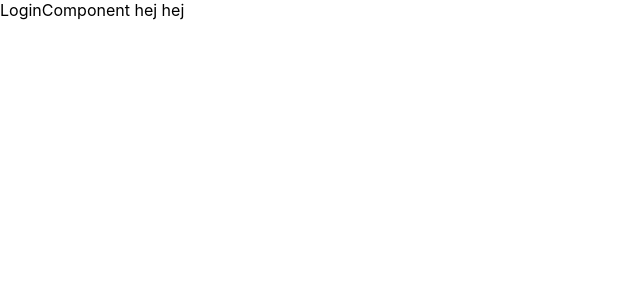
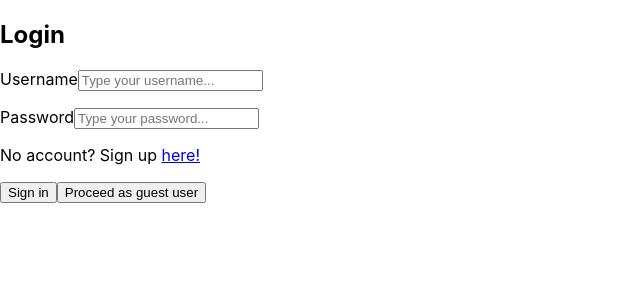
Before and after one commit to josefinelihogberg/Bookster, a React (Create React App) app in the folder client/: page /login in a window 1280 px wide. Shown: the top 300 px of the page, without its empty margins (0-640 px from the left). Built offline with nearby package versions, Linux system fonts and the light colour scheme.

Commit message:
add login and authService

```diff
--- /dev/null
+++ b/client/src/component/AccountComponent.js
@@ -0,0 +1,17 @@
+import { useState, useEffect } from "react";
+import userService from "../service/userService";
+
+export default function AccountComponent() {
+  const [username, setUsername] = useState("");
+
+  useEffect(() => {
+    setUsername(userService.getUsername());
+  }, []);
+
+  return (
+    <div>
+      <p>Browsing as user: {username}</p>
+      <button className="signOut-btn">Sign out</button>
+    </div>
+  );
+}
--- a/client/src/component/CredentialComponent.js
+++ b/client/src/component/CredentialComponent.js
@@ -1,4 +1,14 @@
-const CredentialComponent = () => {
-  return <div>CredentialComponent</div>;
-};
-export default CredentialComponent;
+export default function CredentialComponent({ onTextChange }) {
+  return (
+    <div>
+      <p>
+        <label>Username</label>
+        <input placeholder="Type your username..." name="username" onChange={(e) => onTextChange(e.target)} type="text" data-testid="username-field" />
+      </p>
+      <p>
+        <label>Password</label>
+        <input placeholder="Type your password..." name="password" onChange={(e) => onTextChange(e.target)} type="password" data-testid="password-field" />
+      </p>
+    </div>
+  );
+}
--- /dev/null
+++ b/client/src/component/LibraryComponent.js
@@ -0,0 +1,4 @@
+const LibraryComponent = () => {
+  return <div>LibraryComponent</div>;
+};
+export default LibraryComponent;
--- a/client/src/component/LoginComponent.js
+++ b/client/src/component/LoginComponent.js
@@ -1,4 +1,52 @@
-const LoginComponent = () => {
-  return <div>LoginComponent hej hej</div>;
-};
-export default LoginComponent;
+import { useState } from "react";
+import CredentialComponent from "./CredentialComponent.js";
+import authService from "../service/authService.js";
+import memoryService from "../service/memoryService.js";
+import { useNavigate } from "react-router-dom";
+
+export default function LoginComponent() {
+  const [credential, setCredential] = useState({ username: "", password: "" });
+  const [infoMessage, setInfoMessage] = useState("");
+  const navigate = useNavigate();
+
+  const submitHandler = async (event) => {
+    event.preventDefault();
+
+    let res = await authService.authenticate(credential);
+
+    let data = await res.json();
+
+    setInfoMessage("Successfully logged in!");
+
+    memoryService.saveLocalValue("JWT_TOKEN", data.accessToken);
+
+    const isAuthenticated = () => memoryService.getLocalValue("JWT-TOKEN") !== null;
+
+    if (isAuthenticated) {
+      setTimeout(() => navigate("/profile"), 1000);
+    }
+  };
+
+  const handleChange = ({ name, value }) => {
+    setCredential({ ...credential, [name]: value });
+  };
+
+  return (
+    <div>
+      <form data-testid="login-form" onSubmit={submitHandler}>
+        <h2>Login</h2>
+        <CredentialComponent onTextChange={handleChange} />
+        <p>{infoMessage}</p>
+        <p>
+          No account? Sign up <a href="register">here!</a>
+        </p>
+        <button data-testid="login-btn" type="submit">
+          Sign in
+        </button>
+        <button data-testid="proceed-btn" type="submit">
+          Proceed as guest user
+        </button>
+      </form>
+    </div>
+  );
+}
--- /dev/null
+++ b/client/src/component/OrderComponent.js
@@ -0,0 +1,4 @@
+const OrderComponent = () => {
+  return <div>OrderComponent</div>;
+};
+export default OrderComponent;
--- /dev/null
+++ b/client/src/component/ProfileComponent.js
@@ -0,0 +1,15 @@
+import AccountComponent from "./AccountComponent.js";
+import LibraryComponent from "./LibraryComponent.js";
+import SearchComponent from "./SearchComponent.js";
+import OrderComponent from "./OrderComponent.js";
+
+export default function ProfileComponent() {
+  return (
+    <div>
+      <AccountComponent />
+      <LibraryComponent />
+      <SearchComponent />
+      <OrderComponent />
+    </div>
+  );
+}
--- /dev/null
+++ b/client/src/component/SearchComponent.js
@@ -0,0 +1,4 @@
+const SearchComponent = () => {
+  return <div>SearchComponent</div>;
+};
+export default SearchComponent;
--- a/client/src/router/router.js
+++ b/client/src/router/router.js
@@ -1,5 +1,6 @@
 import LoginComponent from "../component/LoginComponent.js";
 import RegisterComponent from "../component/RegisterComponent.js";
+import ProfileComponent from "../component/ProfileComponent.js";
 
 const routes = [
   {
@@ -14,6 +15,10 @@ const routes = [
     path: "/register",
     element: <RegisterComponent />,
   },
+  {
+    path: "/profile",
+    element: <ProfileComponent />,
+  },
 ];
 
 export default routes;
--- a/client/src/service/authService.js
+++ b/client/src/service/authService.js
@@ -0,0 +1,29 @@
+const buildFetchOptions = (body) => ({
+  method: "POST",
+  body: JSON.stringify(body),
+  headers: {
+    "Content-Type": "application/json",
+  },
+});
+
+const performRequest = async (url, body) => {
+  const options = buildFetchOptions(body);
+  let resp = await fetch(url, options);
+
+  return resp;
+};
+
+async function authenticate(credential) {
+  let resp = await performRequest("http://127.0.0.1:3000/auth/login", credential);
+
+  return resp;
+}
+
+async function register(credential) {
+  let resp = await performRequest("http://127.0.0.1:3000/auth/register", credential);
+
+  return resp;
+}
+
+const authService = { authenticate, register };
+export default authService;
--- a/client/src/service/memoryService.js
+++ b/client/src/service/memoryService.js
@@ -0,0 +1,18 @@
+/*
+Local memory storage service
+handles communication with session and local storage
+Stores values such as jwt token and other cachable data
+*/
+
+function saveLocalValue(ref, value) {
+  value = JSON.stringify(value);
+  localStorage.setItem(ref, value);
+}
+
+function getLocalValue(ref) {
+  let value = localStorage.getItem(ref);
+  return JSON.parse(value);
+}
+
+const memoryService = { saveLocalValue, getLocalValue };
+export default memoryService;
--- a/client/src/service/userService.js
+++ b/client/src/service/userService.js
@@ -0,0 +1,20 @@
+import memoryService from "./memoryService.js";
+
+/* helper function (not exported), used to parse local jwt token from localStorage */
+function getLocalJWTData() {
+  const localJWTToken = memoryService.getLocalValue("JWT_TOKEN");
+  const tokenParts = localJWTToken.split("."); // 0 - jwt header, 1 - payload, 2 - signatur
+  const payload = tokenParts[1];
+
+  let payloadData = window.atob(payload);
+  return JSON.parse(payloadData);
+}
+
+function getUsername() {
+  return getLocalJWTData().username;
+}
+
+const userService = {
+  getUsername,
+};
+export default userService;
```
Also changed, not shown: 2 other files (tests, documents, lock files or other folders).
